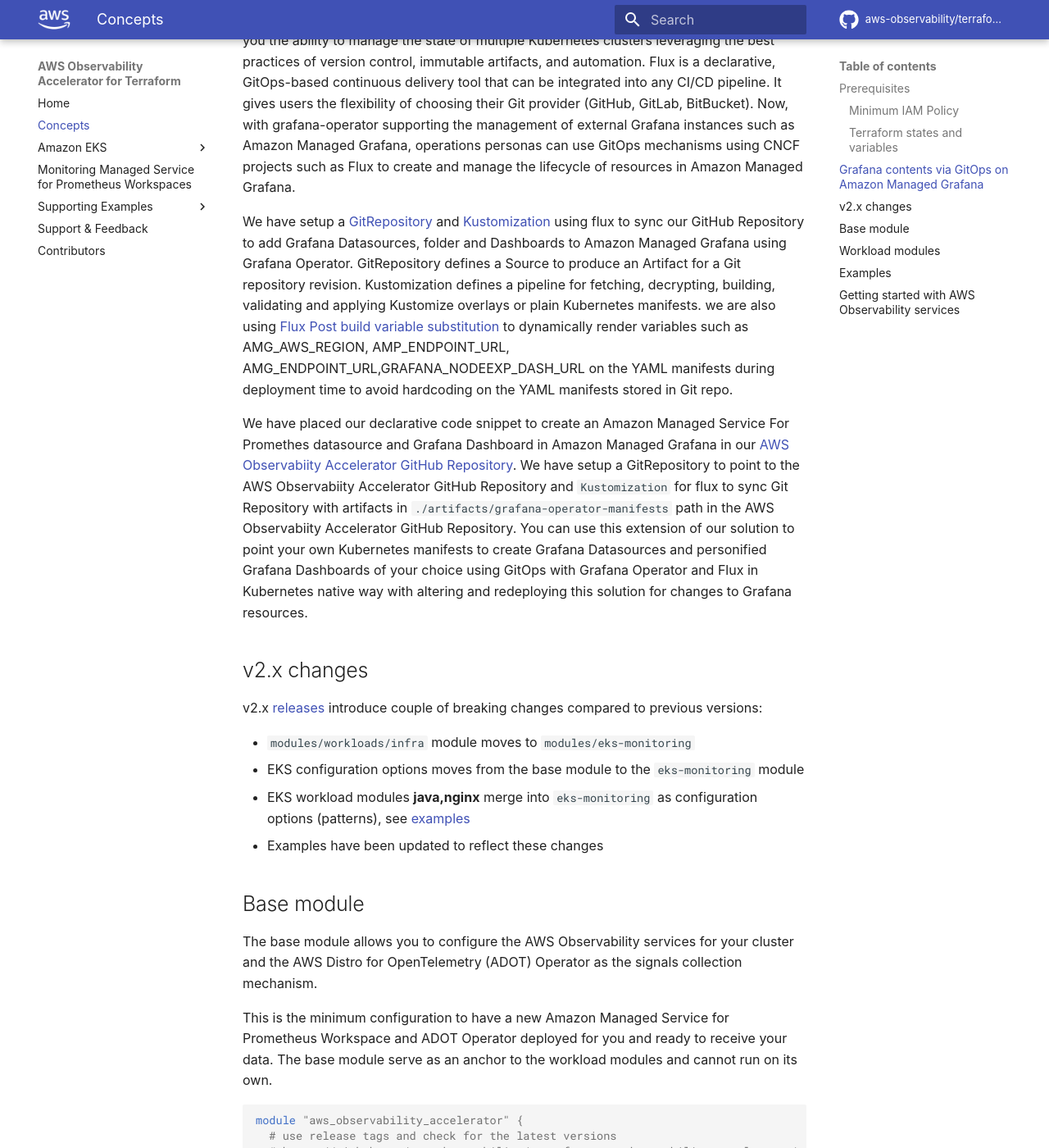
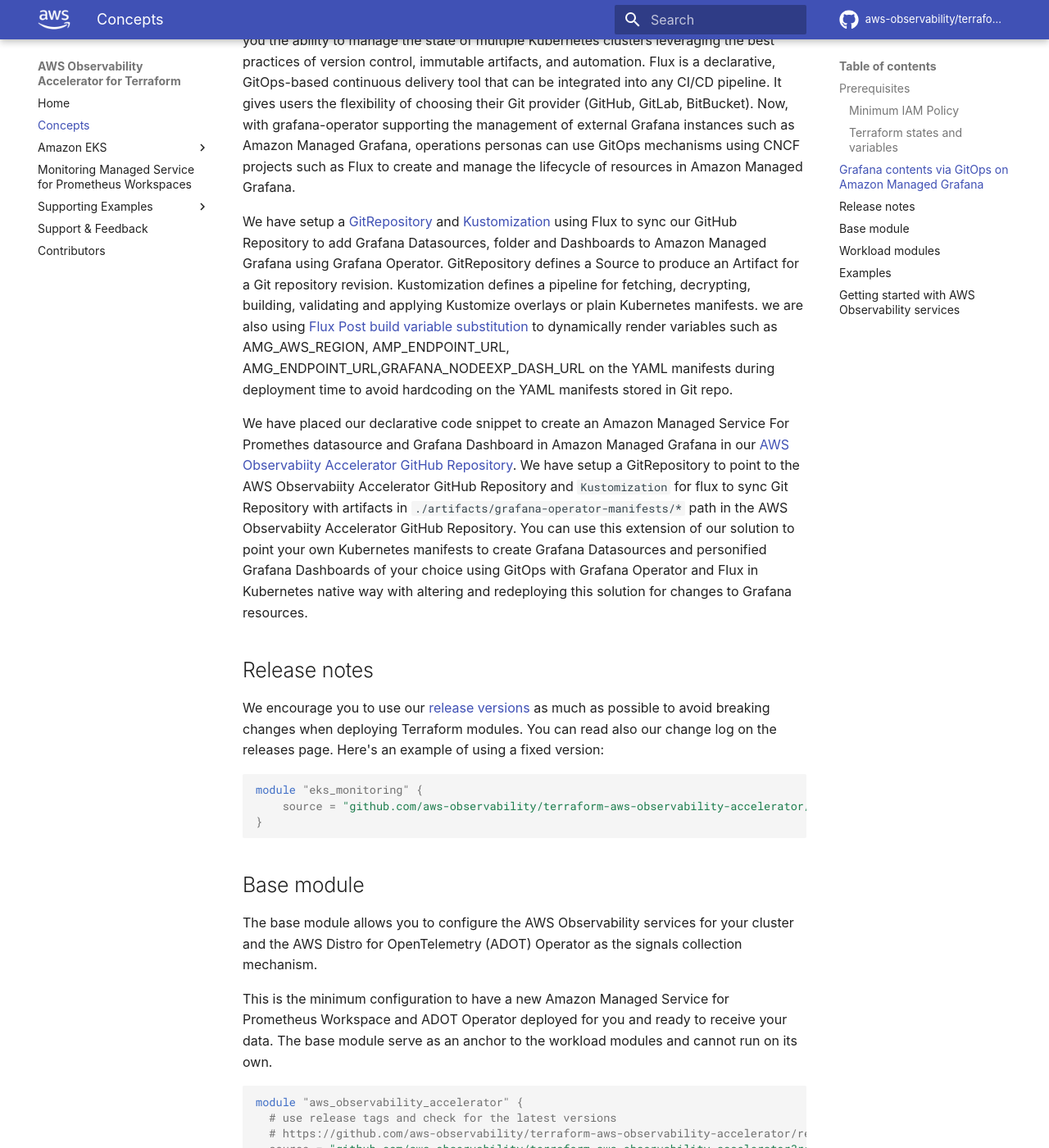
Before and after one commit to aws-observability/terraform-aws-observability-accelerator, an MkDocs documentation site: the page built from docs/concepts.md, in a window 1280 px wide and 1400 px high, scrolled down 1500 px. Shown: the whole window at 82% size. Built offline with MkDocs 1.6.1 and Material for MkDocs 9.7.7, drawn with Linux system fonts in a browser that asks for light colours; some web fonts are replaced; comment, search, counter and statistics services are not loaded; some of the changed text lies outside the part shown.

Commit message:
Update docs

````diff
--- a/docs/concepts.md
+++ b/docs/concepts.md
@@ -39,22 +39,24 @@
 
 GitOps is a way of managing application and infrastructure deployment so that the whole system is described declaratively in a Git repository. It is an operational model that offers you the ability to manage the state of multiple Kubernetes clusters leveraging the best practices of version control, immutable artifacts, and automation. Flux  is a declarative, GitOps-based continuous delivery tool that can be integrated into any CI/CD pipeline. It gives users the flexibility of choosing their Git provider (GitHub, GitLab, BitBucket). Now, with grafana-operator supporting the management of external Grafana instances such as Amazon Managed Grafana, operations personas can use GitOps mechanisms using CNCF projects such as Flux to create and manage the lifecycle of resources in Amazon Managed Grafana.
 
-We have setup a [GitRepository](https://fluxcd.io/flux/components/source/gitrepositories/) and [Kustomization](https://fluxcd.io/flux/components/kustomize/kustomization/) using flux to sync our GitHub Repository to add Grafana Datasources, folder and Dashboards to Amazon Managed Grafana using Grafana Operator. GitRepository defines a Source to produce an Artifact for a Git repository revision. Kustomization defines a pipeline for fetching, decrypting, building, validating and applying Kustomize overlays or plain Kubernetes manifests. we are also using [Flux Post build variable substitution](https://fluxcd.io/flux/components/kustomize/kustomization/#post-build-variable-substitution) to dynamically render variables such as AMG_AWS_REGION, AMP_ENDPOINT_URL, AMG_ENDPOINT_URL,GRAFANA_NODEEXP_DASH_URL on the YAML manifests during deployment time to avoid hardcoding on the YAML manifests stored in Git repo.
+We have setup a [GitRepository](https://fluxcd.io/flux/components/source/gitrepositories/) and [Kustomization](https://fluxcd.io/flux/components/kustomize/kustomization/) using Flux to sync our GitHub Repository to add Grafana Datasources, folder and Dashboards to Amazon Managed Grafana using Grafana Operator. GitRepository defines a Source to produce an Artifact for a Git repository revision. Kustomization defines a pipeline for fetching, decrypting, building, validating and applying Kustomize overlays or plain Kubernetes manifests. we are also using [Flux Post build variable substitution](https://fluxcd.io/flux/components/kustomize/kustomization/#post-build-variable-substitution) to dynamically render variables such as AMG_AWS_REGION, AMP_ENDPOINT_URL, AMG_ENDPOINT_URL,GRAFANA_NODEEXP_DASH_URL on the YAML manifests during deployment time to avoid hardcoding on the YAML manifests stored in Git repo.
 
-We have placed our declarative code snippet to create an Amazon Managed Service For Promethes datasource and Grafana Dashboard in Amazon Managed Grafana in our [AWS Observabiity Accelerator GitHub Repository](https://github.com/aws-observability/aws-observability-accelerator/tree/main/artifacts/grafana-operator-manifests). We have setup a GitRepository to point to the AWS Observabiity Accelerator GitHub Repository and `Kustomization` for flux to sync Git Repository with artifacts in `./artifacts/grafana-operator-manifests` path in the AWS Observabiity Accelerator GitHub Repository. You can use this extension of our solution to point your own Kubernetes manifests to create Grafana Datasources and personified Grafana Dashboards of your choice using GitOps with Grafana Operator and Flux in Kubernetes native way with altering and redeploying this solution for changes to Grafana resources.
+We have placed our declarative code snippet to create an Amazon Managed Service For Promethes datasource and Grafana Dashboard in Amazon Managed Grafana in our [AWS Observabiity Accelerator GitHub Repository](https://github.com/aws-observability/aws-observability-accelerator). We have setup a GitRepository to point to the AWS Observabiity Accelerator GitHub Repository and `Kustomization` for flux to sync Git Repository with artifacts in `./artifacts/grafana-operator-manifests/*` path in the AWS Observabiity Accelerator GitHub Repository. You can use this extension of our solution to point your own Kubernetes manifests to create Grafana Datasources and personified Grafana Dashboards of your choice using GitOps with Grafana Operator and Flux in Kubernetes native way with altering and redeploying this solution for changes to Grafana resources.
 
 
 
-## v2.x changes
+## Release notes
 
-v2.x [releases](https://github.com/aws-observability/terraform-aws-observability-accelerator/releases) introduce
-couple of breaking changes compared to previous versions:
+We encourage you to use our [release versions](https://github.com/aws-observability/terraform-aws-observability-accelerator/releases)
+as much as possible to avoid breaking changes when deploying Terraform modules. You can
+read also our change log on the releases page. Here's an example of using a fixed version:
 
-- `modules/workloads/infra` module moves to `modules/eks-monitoring`
-- EKS configuration options moves from the base  module to the `eks-monitoring` module
-- EKS workload modules **java,nginx** merge into `eks-monitoring` as configuration options (patterns),
-see [examples](https://github.com/aws-observability/terraform-aws-observability-accelerator/tree/main/examples)
-- Examples have been updated to reflect these changes
+```hcl
+module "eks_monitoring" {
+    source = "github.com/aws-observability/terraform-aws-observability-accelerator//modules/managed-prometheus-monitoring?ref=v2.5.0"
+}
+```
+
 
 ## Base module
 
````
Also changed, not shown: other parts of docs/concepts.md (+1 -1 lines), README.md (+0 -9 lines), docs/eks/index.md (+34 -13 lines), docs/eks/java.md (+1 -1 lines), docs/eks/multicluster.md (+4 -4 lines).
